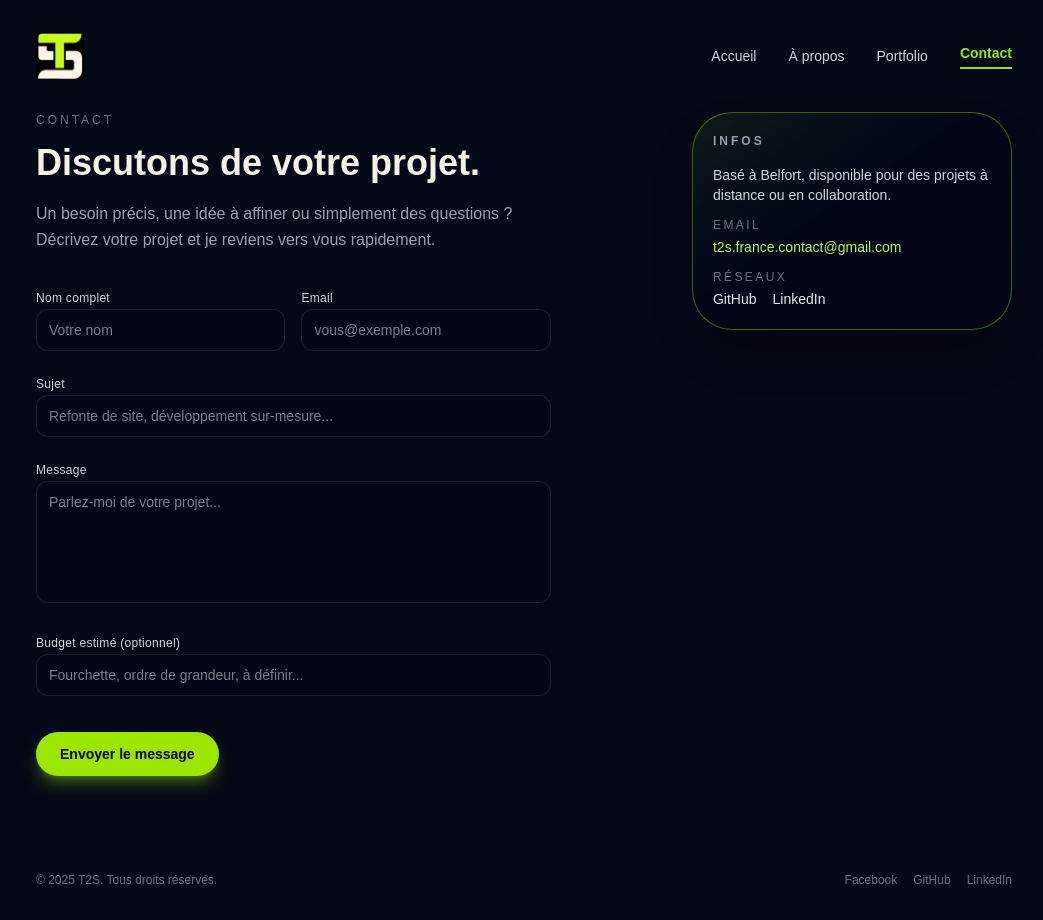
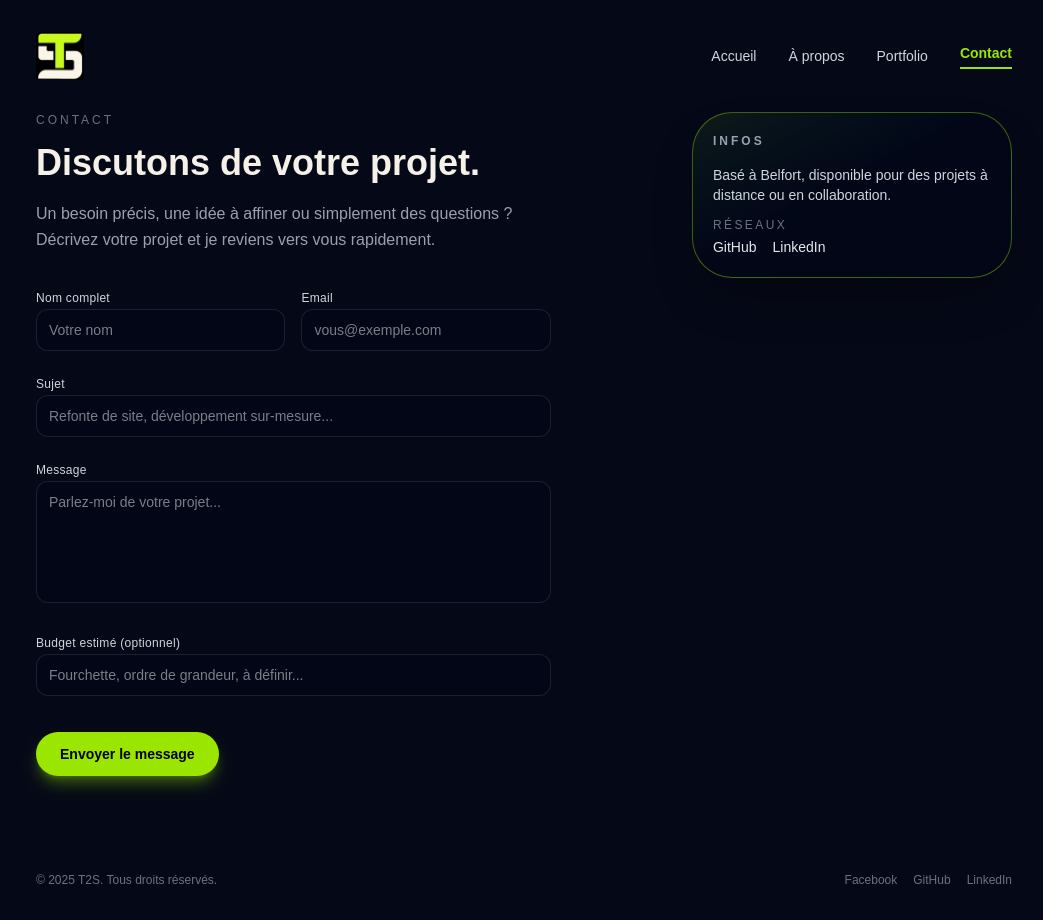
Before and after one commit to SrdTibo/t2s.dev, a Next.js app: page /contact in a window 1280 px wide. Shown: the whole page, without its empty margins (116-1159 px from the left). Built offline with nearby package versions, Linux system fonts and the light colour scheme.

Commit message:
deleteing email to prevent spamm

```diff
--- a/app/contact/ContactPageClient.tsx
+++ b/app/contact/ContactPageClient.tsx
@@ -11,10 +11,23 @@ export default function ContactPageClient() {
   const [sentToast, setSentToast] = useState(false);
   const [errorToast, setErrorToast] = useState(false);
   const [isSending, setIsSending] = useState(false);
+  const [isEmailVisible, setIsEmailVisible] = useState(false);
+  const [captchaValue, setCaptchaValue] = useState("");
+  const [captchaError, setCaptchaError] = useState("");
+
 
   const handlePortfolioClick = () => {
     setPortfolioToast(true);
     setTimeout(() => setPortfolioToast(false), 1800);
+  };
+
+  const handleCaptchaCheck = () => {
+    if (captchaValue.trim() === "7") {
+      setIsEmailVisible(true);
+      setCaptchaError("");
+    } else {
+      setCaptchaError("Réponse incorrecte, veuillez réessayer.");
+    }
   };
 
   const handleSubmit = async (e: FormEvent<HTMLFormElement>) => {
@@ -401,16 +414,6 @@ export default function ContactPageClient() {
                 </p>
 
                 <div className="space-y-1">
-                  <p className="text-xs uppercase tracking-[0.2em] text-gray-500">Email</p>
-                  <a
-                    href="mailto:t2s.france.contact@gmail.com"
-                    className="text-sm text-lime-300 hover:text-lime-200 break-all"
-                  >
-                    t2s.france.contact@gmail.com
-                  </a>
-                </div>
-
-                <div className="space-y-1">
                   <p className="text-xs uppercase tracking-[0.2em] text-gray-500">Réseaux</p>
                   <div className="flex gap-4 text-sm">
                     <a href="http://github.com/SrdTibo" className="hover:text-lime-300">GitHub</a>
```
